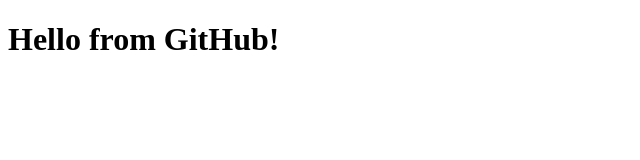
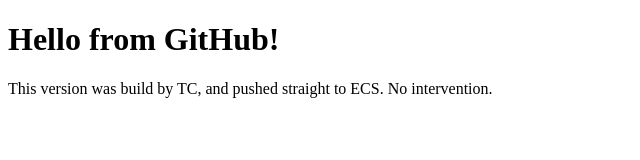
Before and after one commit to ErnstHaagsman/farsight, a plain HTML site: page frontend/static/index.html in a window 1280 px wide. Shown: the whole page, without its empty margins (0-640 px from the left). Drawn offline with Linux system fonts and the light colour scheme.

Commit message:
ECS Test
Check whether this service comes alive now

```diff
--- a/frontend/static/index.html
+++ b/frontend/static/index.html
@@ -6,5 +6,7 @@
 </head>
 <body>
     <h1>Hello from GitHub!</h1>
+
+    <p>This version was build by TC, and pushed straight to ECS. No intervention.</p>
 </body>
 </html>
```
